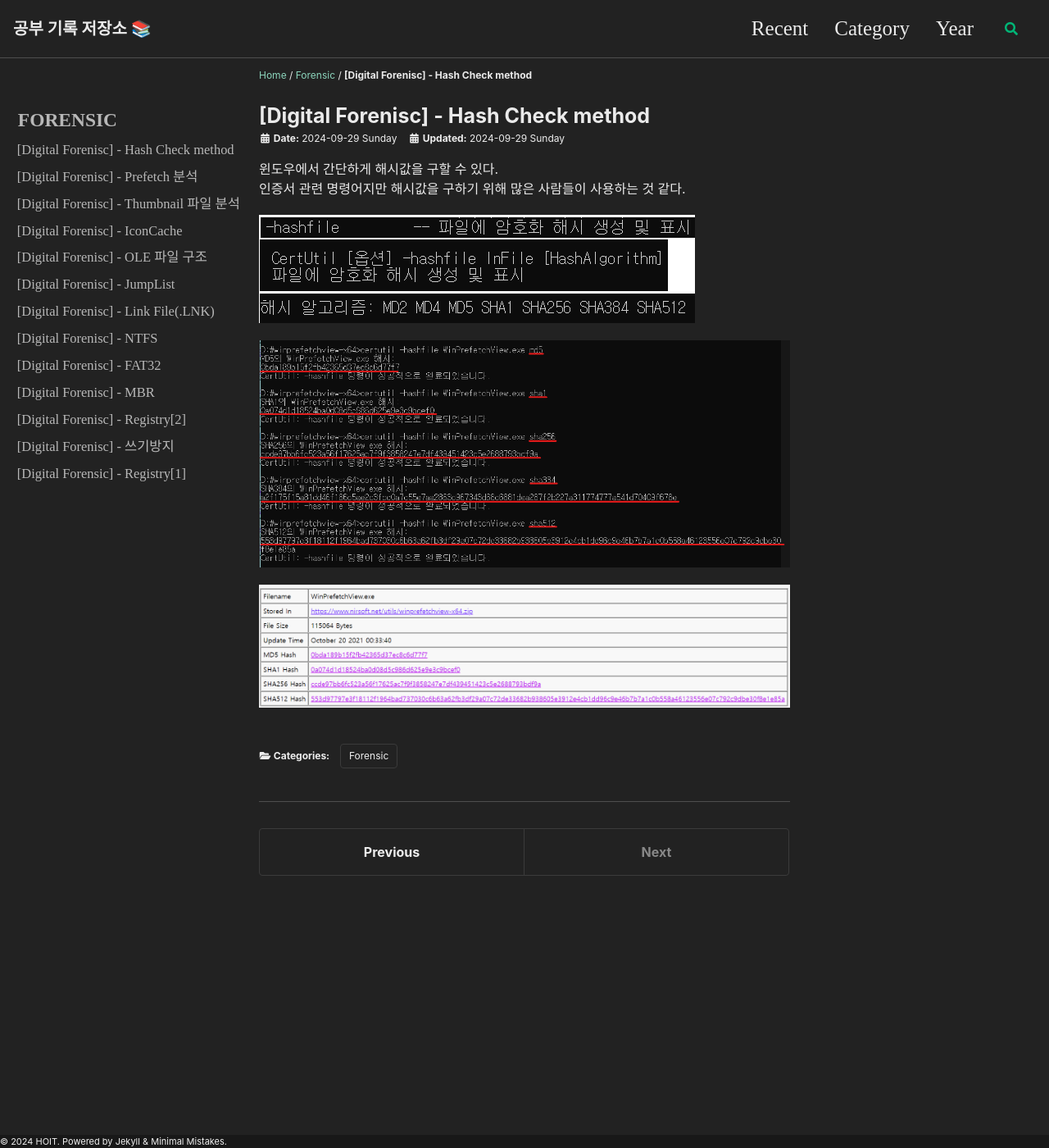
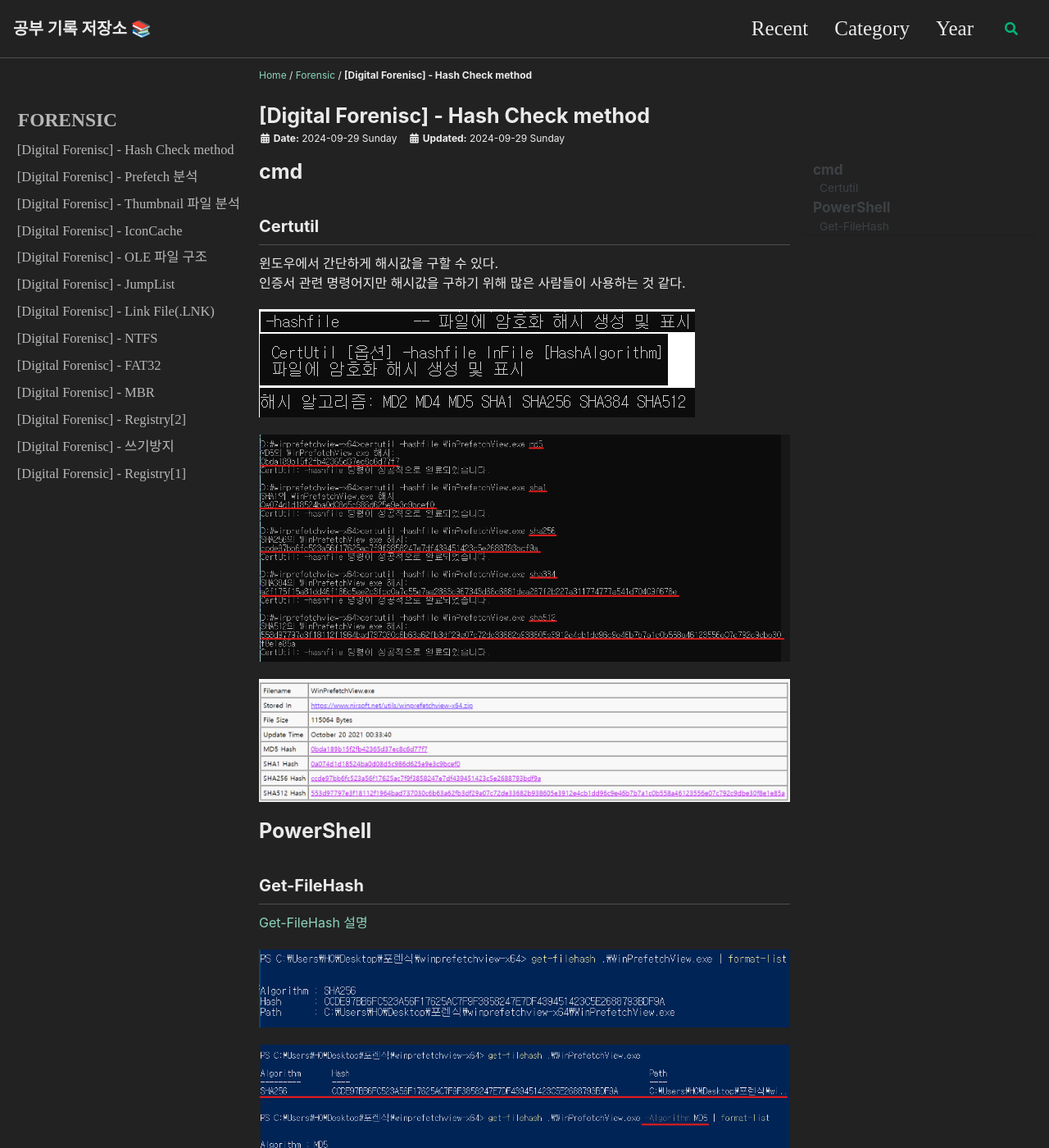
Before and after one commit to Hovember/Hovember.github.io, a Jekyll site: the page built from _posts/Digital forensic/2024-09-29-hashcheck.md, in a window 1280 px wide and 1400 px high. Shown: the whole window at 82% size. Built offline with Jekyll 4.4.1, drawn with Linux system fonts in a browser that asks for light colours; cached includes are drawn as plain includes; some web fonts are replaced; some of the changed text lies outside the part shown.

Commit message:
240930-prefetch,hashcheck

```diff
--- a/_posts/Digital forensic/2024-09-29-hashcheck.md
+++ b/_posts/Digital forensic/2024-09-29-hashcheck.md
@@ -1,12 +1,16 @@
 ---
 layout: single
 title: "[Digital Forenisc] - Hash Check method"
-excerpt: "Certutil -hashfile"
+excerpt: "cmd, powershell"
 categories:
   - Forensic
 date: 2024-09-29
 last_modified_at: 2024-09-29
 ---
+
+# cmd
+
+## Certutil
 
 윈도우에서 간단하게 해시값을 구할 수 있다.<br>
 인증서 관련 명령어지만 해시값을 구하기 위해 많은 사람들이 사용하는 것 같다.
@@ -16,3 +20,16 @@
 ![HashCheck](/assets/forensic/HashCheck/Certutil_use.png "Certutil")
 
 ![HashCheck](/assets/forensic/HashCheck/hashcheck.png "Certutil")
+
+
+# PowerShell
+
+## Get-FileHash
+
+[Get-FileHash 설명](https://learn.microsoft.com/en-us/powershell/module/microsoft.powershell.utility/get-filehash?view=powershell-7.4)
+
+![HashCheck](/assets/forensic/HashCheck/powershell.png "Get-FileHash")
+
+![HashCheck](/assets/forensic/HashCheck/powershell2.png "Get-FileHash")
+
+format-list 파이프 명령어를 입력해서 편하게 볼 수 있다.
```
Also changed, not shown: assets/forensic/HashCheck/powershell.png (added), assets/forensic/HashCheck/powershell2.png (added).
